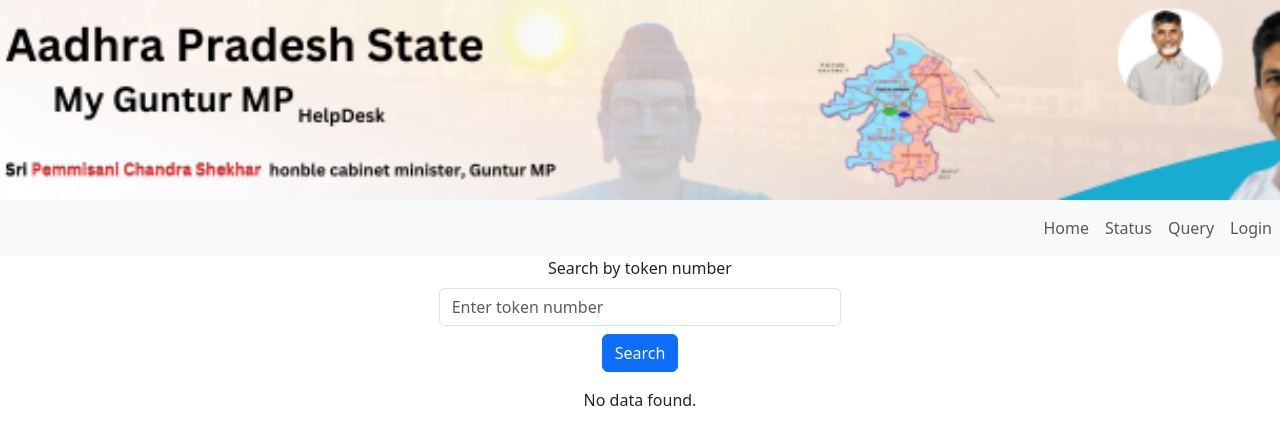
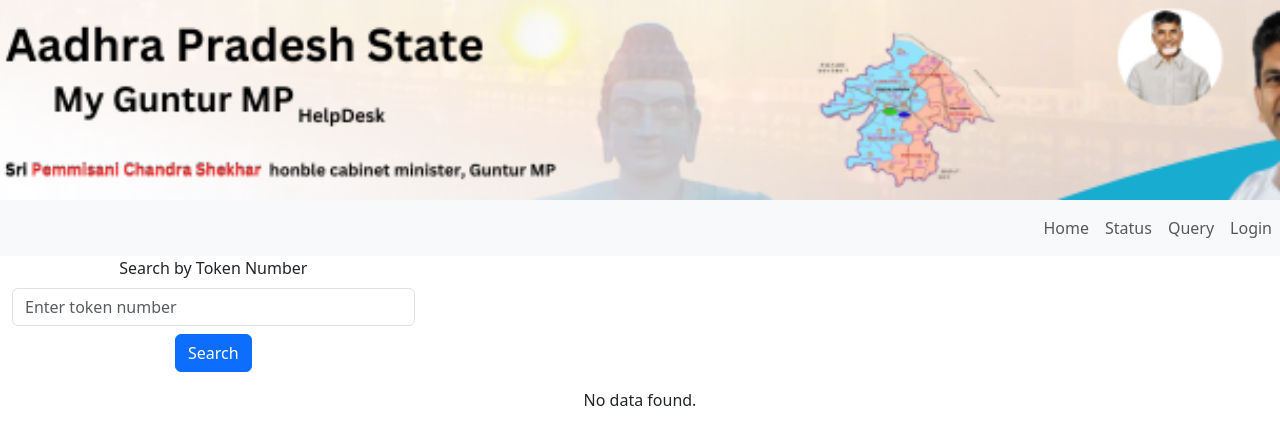
Before and after one commit to Rnbprasad1/Haryak-Panchayti-UI, a React (Create React App) app: page /status in a window 1280 px wide. Shown: the top 444 px of the page. Built offline with nearby package versions, Linux system fonts and the light colour scheme.

Commit message:
Added new file

```diff
--- a/src/Components/Status.jsx
+++ b/src/Components/Status.jsx
@@ -93,10 +93,10 @@
 
   return (
     <Container fluid>
-      <Row className="justify-content-center mb-3">
+      <Row className="mb-3">
         <Col xs={12} md={6} lg={4}>
-          <Form.Group controlId="formSearch" className="text-center">
-            <Form.Label>Search by token number</Form.Label>
+          <Form.Group controlId="formSearch">
+            <Form.Label>Search by Token Number</Form.Label>
             <Form.Control type="text" placeholder="Enter token number" value={searchQuery} onChange={(e) => setSearchQuery(e.target.value)} />
             <Button variant="primary" onClick={handleSearch} className="mt-2">Search</Button>
           </Form.Group>
@@ -106,6 +106,7 @@
       {filteredData.length === 0 ? (
         <p>No data found.</p>
       ) : (
+        <div className="table-responsive">
           <Table striped bordered hover>
             <thead>
               <tr>
@@ -131,7 +132,7 @@
                   <td>{data.submittedDate}</td>
                   <td className={getStatusColor(data.status)}>{data.status}</td>
                   <td>
-                  <ul>
+                    <ul className="list-unstyled">
                       {data.adminComments && data.adminComments.length > 0 ? (
                         data.adminComments.map((comment, index) => (
                           <li key={index}>
@@ -150,10 +151,11 @@
               ))}
             </tbody>
           </Table>
+        </div>
       )}
 
       {selectedData && (
-        <Modal show={showModal} onHide={handleCloseModal} size="lg" centered>
+        <Modal show={showModal} onHide={handleCloseModal} size="lg">
           <Modal.Header closeButton>
             <Modal.Title>Update Status</Modal.Title>
           </Modal.Header>
@@ -175,13 +177,12 @@
               <Form.Label>Admin Comment</Form.Label>
               <Form.Control as="textarea" rows={3} value={adminComment} onChange={(e) => setAdminComment(e.target.value)} disabled={isUpdateDisabled} />
             </Form.Group>
-            <Button variant="success" onClick={() => handleUpdateStatus('In Progress', adminComment)} disabled={isUpdateDisabled} className="mt-2 w-100">
-              Update
-            </Button>
+            <Button variant="success" onClick={() => handleUpdateStatus('In Progress', adminComment)} disabled={isUpdateDisabled} className="mt-2">Update</Button>
 
             <div className="mt-4">
               <h5>Previous Comments:</h5>
               {sortedComments.length > 0 ? (
+                <div className="table-responsive">
                   <Table striped bordered hover>
                     <thead>
                       <tr>
@@ -200,6 +201,7 @@
                       ))}
                     </tbody>
                   </Table>
+                </div>
               ) : (
                 <p>No previous comments.</p>
               )}
```
Lines whose indentation alone changed are shown as unchanged.
